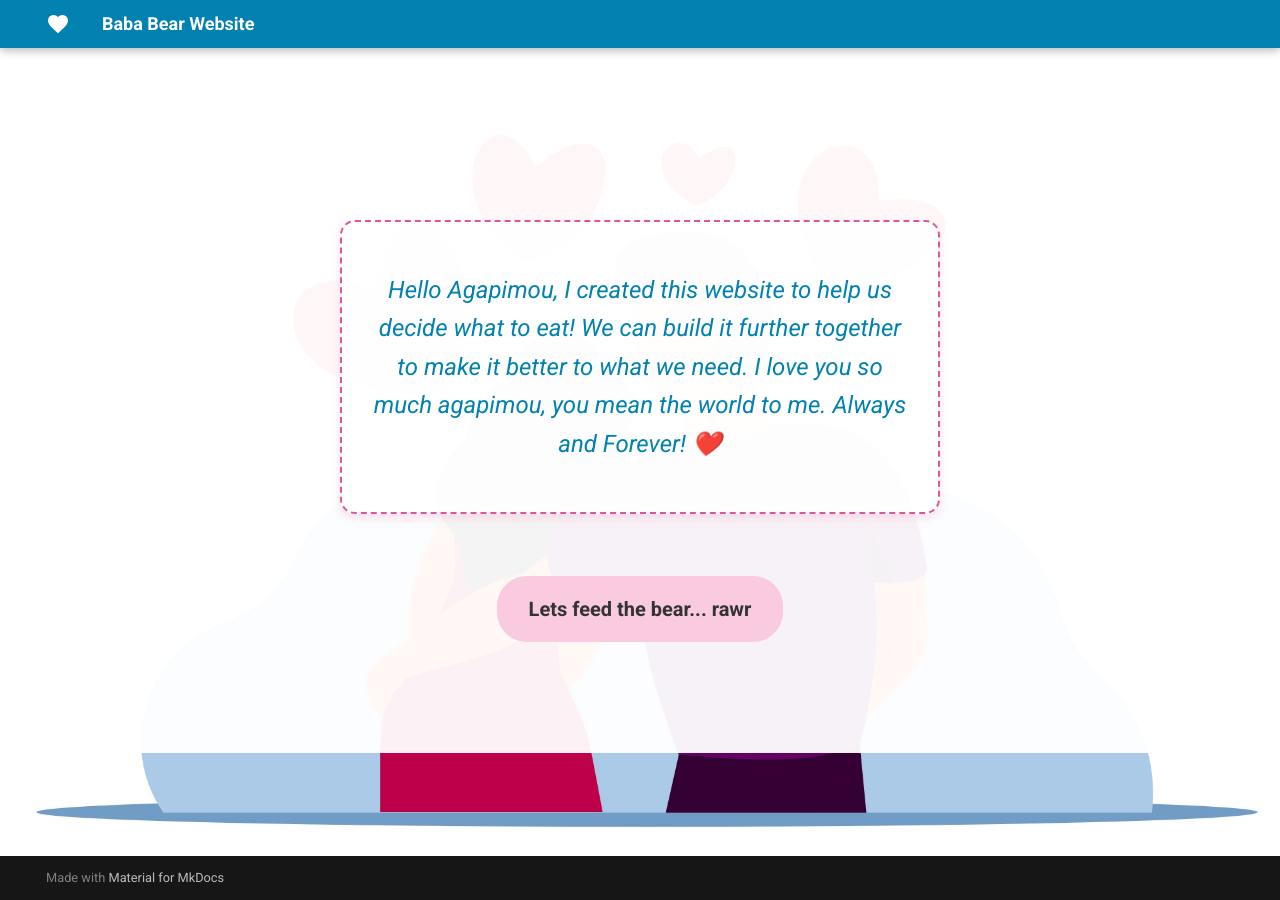
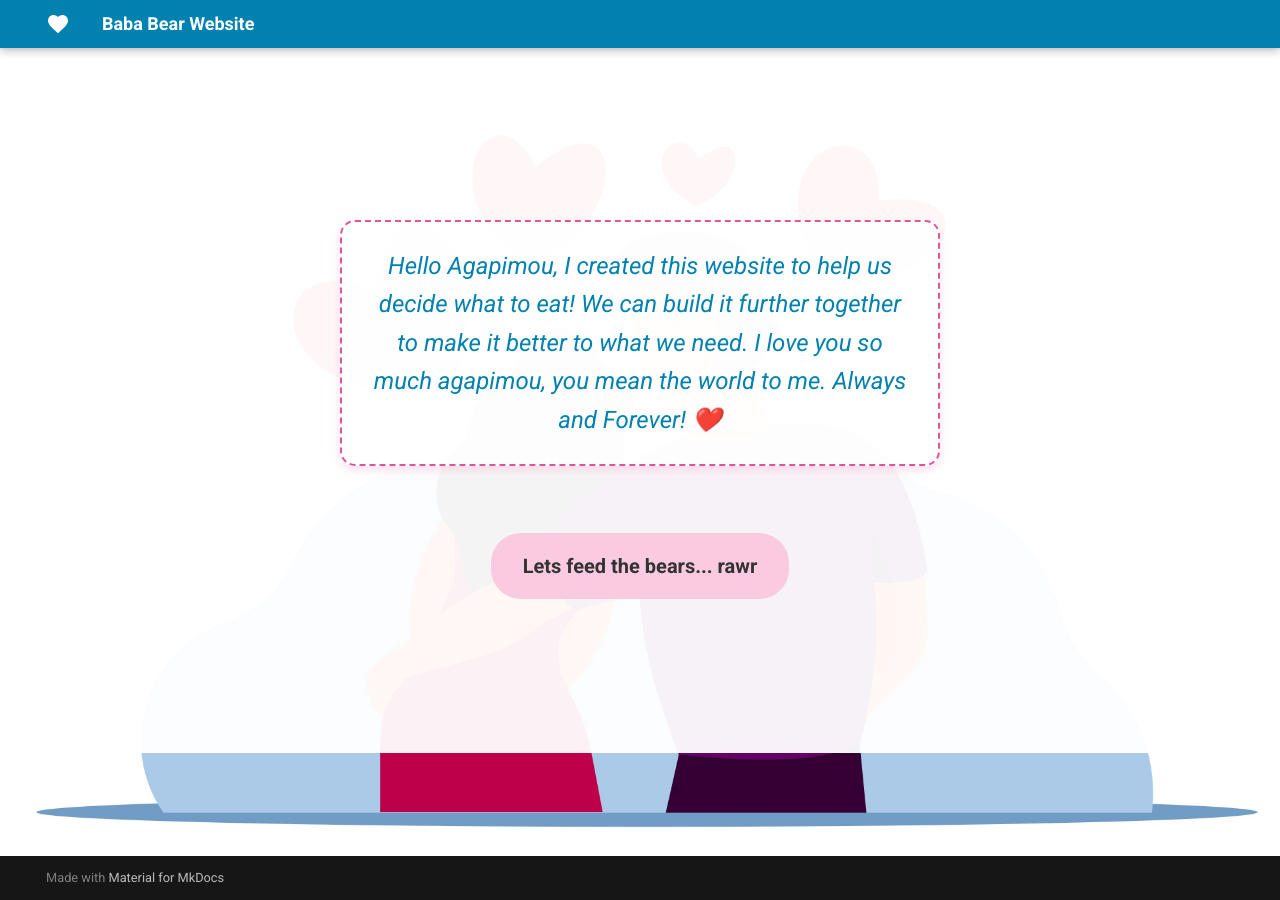
Before and after one commit to Stef504/mkdocs-website, an MkDocs documentation site: the page built from docs/index.md, in a window 1280 px wide. Built offline with MkDocs 1.6.1 and Material for MkDocs 9.7.7, drawn with Linux system fonts in a browser that asks for light colours.

Commit message:
adjusted plain text size

```diff
--- a/docs/index.md
+++ b/docs/index.md
@@ -17,6 +17,6 @@
 
 <br>
 
-[Lets feed the bear... rawr](feed.md){ .md-button .md-button--primary }
+[Lets feed the bears... rawr](feed.md){ .md-button .md-button--primary }
 
 </div>
--- a/docs/stylesheets/extra.css
+++ b/docs/stylesheets/extra.css
@@ -69,6 +69,15 @@
   display: none !important;
 }
 
+/* 10. Plain Text Size and Spacing */
+.md-typeset p,
+.md-typeset li,
+.md-typeset summary {
+  font-size: 0.9rem !important; /* Makes the text slightly larger (default is about 1rem) */
+  line-height: 1.6 !important; /* Adds a bit more breathing room between lines of text */
+  color: #444444 !important; /* Optional: makes the text a slightly softer dark grey instead of harsh black */
+}
+
 /* 8. The Love Note Style */
 .love-note {
   background-color: rgba(255, 255, 255, 0.8); /* Soft, slightly see-through white background */
@@ -81,6 +90,14 @@
   font-style: italic; /* Gives it an elegant, handwritten feel */
   color: #0081AF; /* Uses your blue header color for the text */
   box-shadow: 0 4px 10px rgba(250, 202, 224, 0.6); /* Adds a soft pink glowing shadow behind the box */
+}
+
+/* Protect the Love Note text from the global plain text rules - FOR REAL THIS TIME */
+.md-typeset .love-note p {
+  font-size: 1.2rem !important;
+  font-style: italic !important;
+  color: #0081AF !important;
+  margin: 0 !important;
 }
 
 /* 9. Custom Heading Styles */
@@ -96,6 +113,7 @@
 h1, h2, h3 {
   font-size: 2.5rem !important;
 }
+
 
 .bear-footer a {
     color: #0081AF;
```
